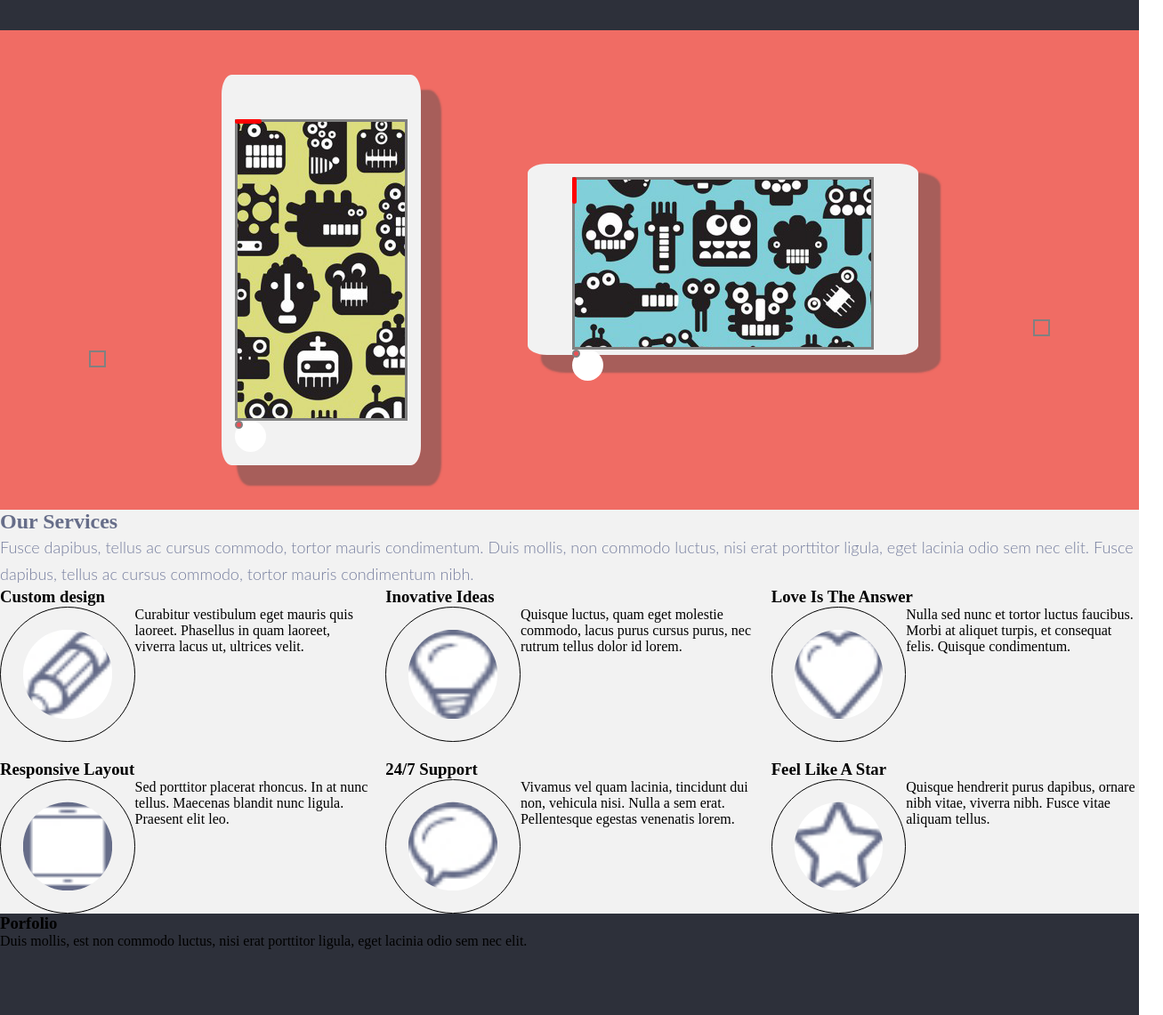
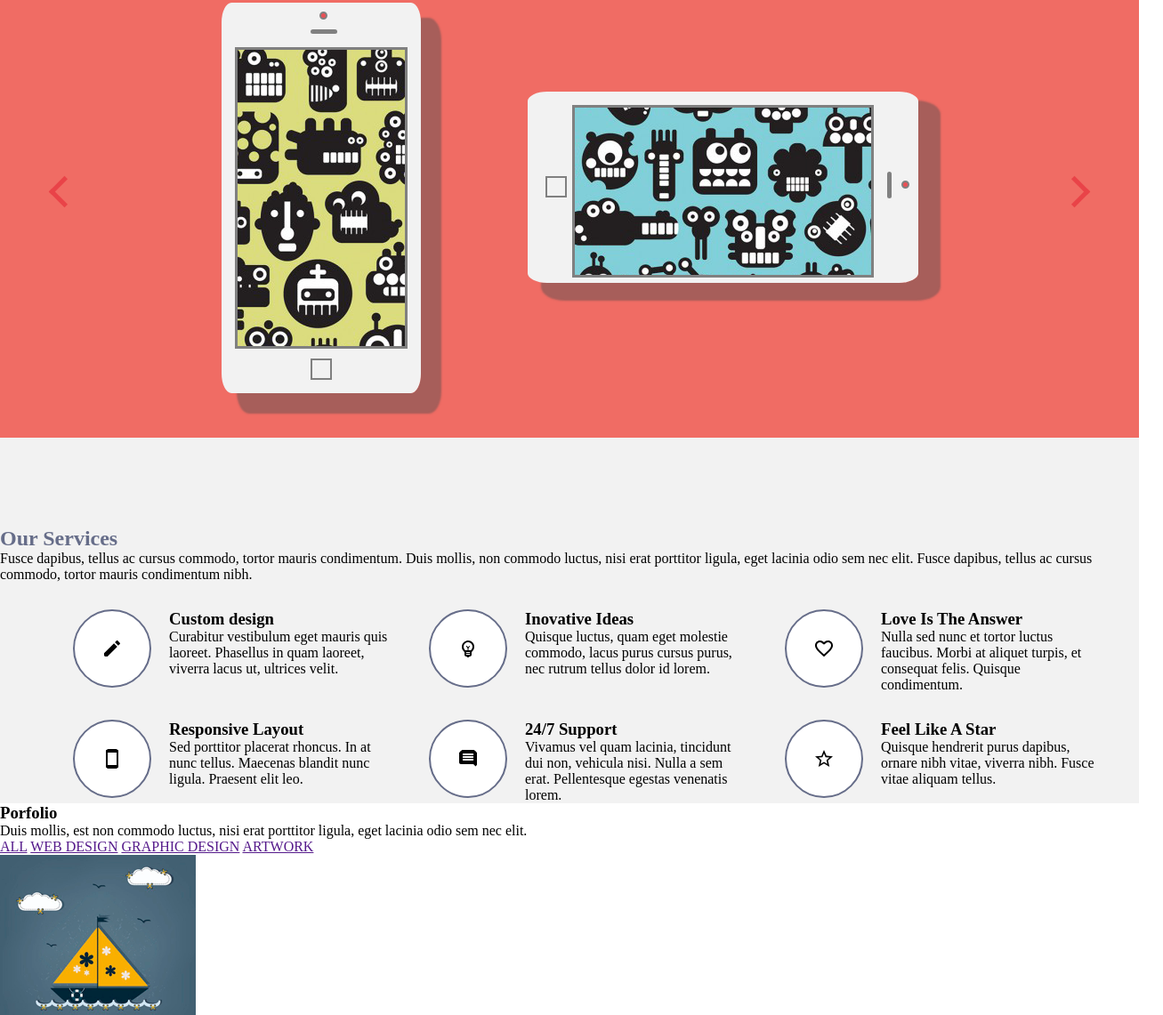
Before and after one commit to Monchouchou96/rsschool-cv, a plain HTML site: page simple-singolo/index.html in a window 1280 px wide. Shown: the part 256-1397 px from the top of the page at 89% size, 1307 px wide, since content can reach past the window. Drawn offline with Linux system fonts and the light colour scheme.

Commit message:
Add new pictures for design service section

```diff
--- a/simple-singolo/index.html
+++ b/simple-singolo/index.html
@@ -11,7 +11,6 @@
       <div class="logo">
         <h1>SINGOLO<span id="red_symbol">*</span></h1>
       </div>
-      <!--логотип сайта-->
       <nav class="navigation">
         <ul>
           <li><a class="link" href="/">home</a></li>
@@ -24,25 +23,34 @@
     </header>
     <main>
       <section class="phones">
+        <div class="left-arrow"></div>
         <div class="phone-pictures">
           <div class="left-side-picture">
             <div class="vector"></div>
-              <img class="phone-vertical-display" src="styles/images/phone-vertical-display.png" alt="display.png">
+            <img
+              class="phone-vertical-display"
+              src="styles/images/phone-vertical-display.png"
+              alt="display.png"
+            />
             <div class="button"></div>
-             <div class="band"></div>
             <div class="circuit"></div>
           </div>
           <div class="right-side-picture">
             <div class="vector-2"></div>
-              <img class="phone-horizontal-display" src="styles/images/phone-horizontal-display.png" alt="display.png">
+            <img
+              class="phone-horizontal-display"
+              src="styles/images/phone-horizontal-display.png"
+              alt="display.png"
+            />
             <div class="button-2"></div>
-            <div class="band-2"></div>
             <div class="circuit-2"></div>
           </div>
         </div>
+        <div class="right-arrow"></div>
       </section>
       <!--FLEX FLEX FLEX FLEX FLEX-->
       <section class="services">
+        <div class="Our-services">
         <h2>Our Services</h2>
         <p>
           Fusce dapibus, tellus ac cursus commodo, tortor mauris condimentum.
@@ -50,84 +58,110 @@
           lacinia odio sem nec elit. Fusce dapibus, tellus ac cursus commodo,
           tortor mauris condimentum nibh.
         </p>
-        <section class="grid">
-          <div class="design">
+        </div>
+        <div class="flex">
+
+          <div class="flex-two">
+            <div class="text-wrap">
               <h3>Custom design</h3>
-            <img
-              class="circle"
-              src="styles/images/services-item-1--nocircle.jpg"
-              alt="Design.img"
-              align="left"
-            />
              <p>
               Curabitur vestibulum eget mauris quis laoreet. Phasellus in quam
               laoreet, viverra lacus ut, ultrices velit.
             </p>
           </div>
-          <div class="ideas">
-            <h3>Inovative Ideas</h3>
+          <div class="image-wrap">
             <img
               class="circle"
-              src="styles/images/services-item-2--nocircle.jpg"
-              alt="Ideas.img"
-              align="left"
+              src="styles/images/create-24px.svg"
+              alt="Design.img"
             />
+          </div>
+          </div>
+
+          <div class="flex-two">
+          <div class="text-wrap">
+            <h3>Inovative Ideas</h3>
             <p>
               Quisque luctus, quam eget molestie commodo, lacus purus cursus
               purus, nec rutrum tellus dolor id lorem.
             </p>
           </div>
-          <div class="answer">
-            <h3>Love Is The Answer</h3>
+          <div class="image-wrap">
             <img
               class="circle"
-              src="styles/images/services-item-3--nocircle.jpg"
-              alt="Love.img"
-              align="left"
+              src="styles/images/emoji_objects-24px.svg"
+              alt="Ideas.img"
             />
+          </div>
+          </div>
+
+          <div class="flex-two">
+          <div class="text-wrap">
+            <h3>Love Is The Answer</h3>
             <p>
               Nulla sed nunc et tortor luctus faucibus. Morbi at aliquet turpis,
               et consequat felis. Quisque condimentum.
             </p>
           </div>
-          <div class="layout">
-            <h3>Responsive Layout</h3>
+          <div class="image-wrap">
             <img
               class="circle"
-              src="styles/images/services-item-4--nocircle.jpg"
-              alt="Layout.img"
-              align="left"
+              src="styles/images/favorite_border-24px.svg"
+              alt="Love.img"
             />
+          </div>
+          </div>
+
+          <div class="flex-two">
+          <div class="text-wrap">
+            <h3>Responsive Layout</h3>
             <p>
               Sed porttitor placerat rhoncus. In at nunc tellus. Maecenas
               blandit nunc ligula. Praesent elit leo.
             </p>
           </div>
-          <div class="support">
-            <h3>24/7 Support</h3>
+          <div class="image-wrap">
             <img
               class="circle"
-              src="styles/images/services-item-5--nocircle.jpg"
-              alt="Support.img"
-              align="left"
+              src="styles/images/stay_current_portrait-24px.svg"
+              alt="Layout.img"
             />
+          </div>
+          </div>
+
+          <div class="flex-two">
+          <div class="text-wrap">
+            <h3>24/7 Support</h3>
             <p>
               Vivamus vel quam lacinia, tincidunt dui non, vehicula nisi. Nulla
               a sem erat. Pellentesque egestas venenatis lorem.
             </p>
           </div>
-          <div class="start">
-            <h3>Feel Like A Star</h3>
+          <div class="image-wrap">
             <img
               class="circle"
-              src="styles/images/services-item-6--nocircle.jpg"
-              alt="Star.imggit"
-              align="left"
+              src="styles/images/comment-24px.svg"
+              alt="Support.img"
             />
+          </div>
+          </div>
+
+          <div class="flex-two">
+          <div class="text-wrap">
+            <h3>Feel Like A Star</h3>
             <p>
               Quisque hendrerit purus dapibus, ornare nibh vitae, viverra nibh.
               Fusce vitae aliquam tellus.
             </p>
+          </div>
+          <div class="image-wrap">
+            <img
+              class="circle"
+              src="styles/images/star_outline-24px.svg"
+              alt="Star.imggit"
+            />
+          </div>
+          </div>
         </div>
         </section>
       </section>
@@ -184,6 +218,8 @@
           <img src="styles/images/portfolio-12.png" alt="Porfolio.png" />
         </div>
       </section>
+
+      <img src="https://material.io/resources/icons/?icon=star_outline&style=outline">
     </main>
     <aside></aside>
     <footer>
--- a/simple-singolo/styles/style.css
+++ b/simple-singolo/styles/style.css
@@ -1,12 +1,16 @@
 * {
   margin: 0;
+  padding: 0;
 }
 
 header {
   width: 100%;
   background-color: #2d303a;
+}
+
+header-content {
   display: flex;
-  justify-content: space-between;
+  flex-wrap: wrap;
 }
 
 h1 {
@@ -28,20 +32,21 @@ h1 {
   color: #f06c64;
 }
 
-nav {
-  text-transform: uppercase;
-  margin: 100px;
+ul {
+  margin-top: 30px;
 }
 
 li {
-  display: inline-block;
-  vertical-align: top;
-  margin: 0 10px;
-  align-items: center;
+  display: list-item;
+}
+
+nav {
+  text-transform: uppercase;
+  width: 600px;
 }
 
 li + li::before {
-  content: "♥";
+  content: "\25CB";
   padding: 15px;
 }
 
@@ -57,28 +62,13 @@ li > .link:hover {
 
 body {
   margin: 0;
-}
 
-.arrow-left {
-  width: 60px;
-  height: 60px;
-  border-top: 10px solid #6e18c0;
-  border-right: 10px solid #6e18c0;
-  margin-right: 60px;
-  transform: rotate(-135deg);
-}
-
-.arrow-right {
-  width: 60px;
-  height: 60px;
-  border-top: 10px solid #6e18c0;
-  border-right: 10px solid #6e18c0;
-  margin-right: 60px;
-  transform: rotate(45deg);
 }
 
 .phones {
   background: #f06c64;
+  display: flex;
+  justify-content: space-between;
 }
 
 .phone-pictures {
@@ -99,9 +89,40 @@ body {
   border-bottom: 50px solid #f2f2f2;
   border-radius: 5%;
   box-shadow: 20px 20px 2px 3px rgba(94, 80, 80, 0.5);
+  position: relative;
   margin-top: 50px;
   margin-right: 60px;
   margin-bottom: 50px;
+}
+
+.vector {
+  position: absolute;
+  width: 30px;
+  height: 5px;
+  background: grey;
+  border-radius: 5px;
+  top: -20px;
+  left: 85px;
+}
+
+.circuit {
+  position: absolute;
+  width: 5px;
+  height: 5px;
+  background: #eb5055;
+  border-radius: 50px;
+  border: 2px solid grey;
+  top: -40px;
+  left: 95px;
+}
+
+.button {
+  position: absolute;
+  height: 20px;
+  width: 20px;
+  border: 2px solid gray;
+  top: 350px;
+  left: 85px;
 }
 
 .right-side-picture {
@@ -112,90 +133,65 @@ body {
   border-bottom: 15px solid #f2f2f2;
   border-radius: 5%;
   box-shadow: 20px 15px 2px 5px rgba(94, 80, 80, 0.5);
+  position: relative;
   height: 185px;
   margin-top: 150px;
   margin-left: 60px;
   margin-bottom: 50px;
 }
+.vector-2 {
+  width: 5px;
+  height: 30px;
+  background: grey;
+  border-radius: 5px;
+  position: absolute;
+  top: 75px;
+  right: -20px;
+}
 
-.button {
-  height: 15px;
-  width: 15px;
+.circuit-2 {
+  width: 5px;
+  height: 5px;
+  background: #eb5055;
+  border-radius: 50px;
   border: 2px solid grey;
   position: absolute;
-  top: 650px;
-  left: 100px;
+  top: 85px;
+  right: -40px;
 }
 
 .button-2 {
-  height: 15px;
-  width: 15px;
-  border: 2px solid grey;
   position: absolute;
-  top: 615px;
-  right: 100px;
+  height: 20px;
+  width: 20px;
+  border: 2px solid gray;
+  position: absolute;
+  top: 80px;
+  left: -30px;
 }
 
-.vector {
-  position: absolute;
-  width: 30px;
-  height: 5px;
-  background: red;
-  border-radius: 5px;
+.left-arrow {
+  width: 20px;
+  height: 20px;
+  border-top: 5px solid #e94348;
+  border-right: 5px solid #e94348;
+  margin-left: 60px;
+  margin-top: 250px;
+  transform: rotate(-135deg);
 }
-
-.vector-2 {
-  position: absolute;
-  width: 5px;
-  height: 30px;
-  background: red;
-  border-radius: 5px;
-}
-
-.band {
-  position: absolute;
-  width: 35px;
-  height: 35px;
-  background: white;
-  border-radius: 50px;
-}
-
-.band-2 {
-  position: absolute;
-  width: 35px;
-  height: 35px;
-  background: white;
-  border-radius: 50px;
-}
-
-.circuit {
-  position: absolute;
-  width: 5px;
-  height: 5px;
-  background: #EB5055;
-  border-radius: 50px;
-  border: 2px solid grey;
-}
-
-.circuit-2 {
-  position: absolute;
-  width: 5px;
-  height: 5px;
-  background: #EB5055;
-  border-radius: 50px;
-  border: 2px solid grey;
-}
-
-.circle {
-  border: 1px solid #000;
-  width: 100px;
-  height: 100px;
-  border-radius: 50%;
-  padding: 6%;
+.right-arrow {
+  width: 20px;
+  height: 20px;
+  border-top: 5px solid #e94348;
+  border-right: 5px solid #e94348;
+  margin-right: 60px;
+  transform: rotate(45deg);
+  margin-top: 250px;
 }
 
 .services {
   background-color: #f2f2f2;
+  padding-top: 100px;
 }
 
 .services > p {
@@ -207,29 +203,61 @@ body {
   color: #767e9e;
 }
 
+.Our-services {
+
+
+}
+
+.text-wrap {
+  width: 250px;
+}
+
+.flex {
+  display:flex;
+  flex-wrap:wrap;
+  justify-content: center;
+
+}
+
+.flex-two {
+display: flex;
+flex-direction: row-reverse;
+width: 400px;
+}
+
+.text-wrap {
+  margin-left: 20px;
+  margin-top: 30px;
+}
+
+.image-wrap {
+  margin-left: 5px;
+  margin-top: 30px;
+}
+
+.circle {
+  border: 2px solid #666d89;
+  padding: 30px;
+  background-origin: content-box;
+  border-radius: 70%;
+  background-color: white;
+}
+
+
+
 h2 {
   color: #666d89;
+
 }
 
 .grid {
-  display: grid;
-  grid-template-columns: 1fr 1fr 1fr;
-  grid-template-rows: 1fr 1fr;
-  grid-gap: 20px;
 }
 
 .grid_2 {
-  display: grid;
-  grid-template-columns: 217px 217px 217px;
-  grid-template-rows: 184px 184px 184px;
-  grid-gap: 20px;
-  justify-content: center;
 }
 
 .portfolio {
-  background-color: #2d303a;
 }
 
 footer {
-  border-top: 1rem solid #323746;
 }
```
Also changed, not shown: simple-singolo/styles/images/comment-24px.svg (added), simple-singolo/styles/images/create-24px.svg (added), simple-singolo/styles/images/emoji_objects-24px.svg (added), simple-singolo/styles/images/favorite_border-24px.svg (added), simple-singolo/styles/images/fiber_manual_record-24px.svg (added), simple-singolo/styles/images/services-item-1--nocircle.jpg (deleted), simple-singolo/styles/images/services-item-2--nocircle.jpg (deleted), simple-singolo/styles/images/services-item-3--nocircle.jpg (deleted), simple-singolo/styles/images/services-item-4--nocircle.jpg (deleted), simple-singolo/styles/images/services-item-5--nocircle.jpg (deleted), simple-singolo/styles/images/services-item-6--nocircle.jpg (deleted), simple-singolo/styles/images/star_outline-24px.svg (added), simple-singolo/styles/images/stay_current_portrait-24px.svg (added), 1 other file. Lines whose indentation alone changed are shown as unchanged.
